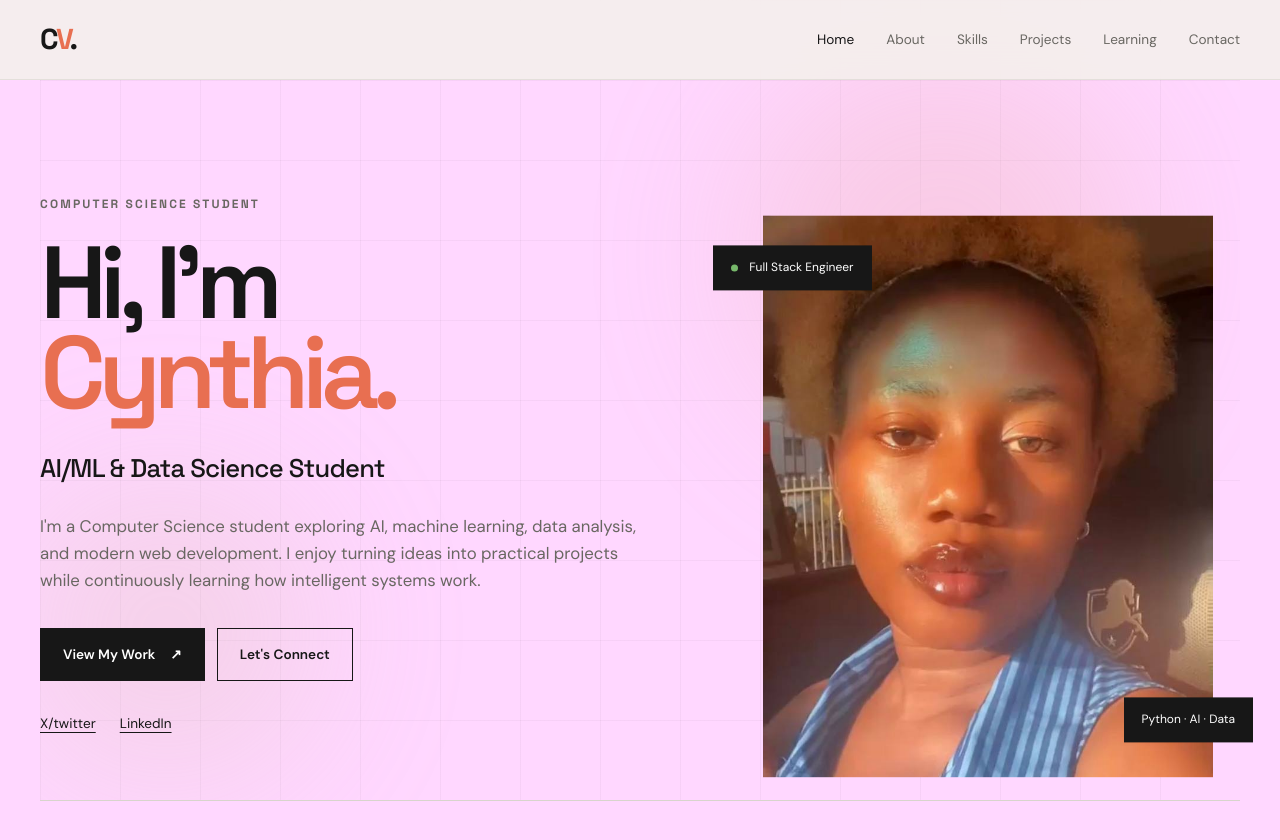
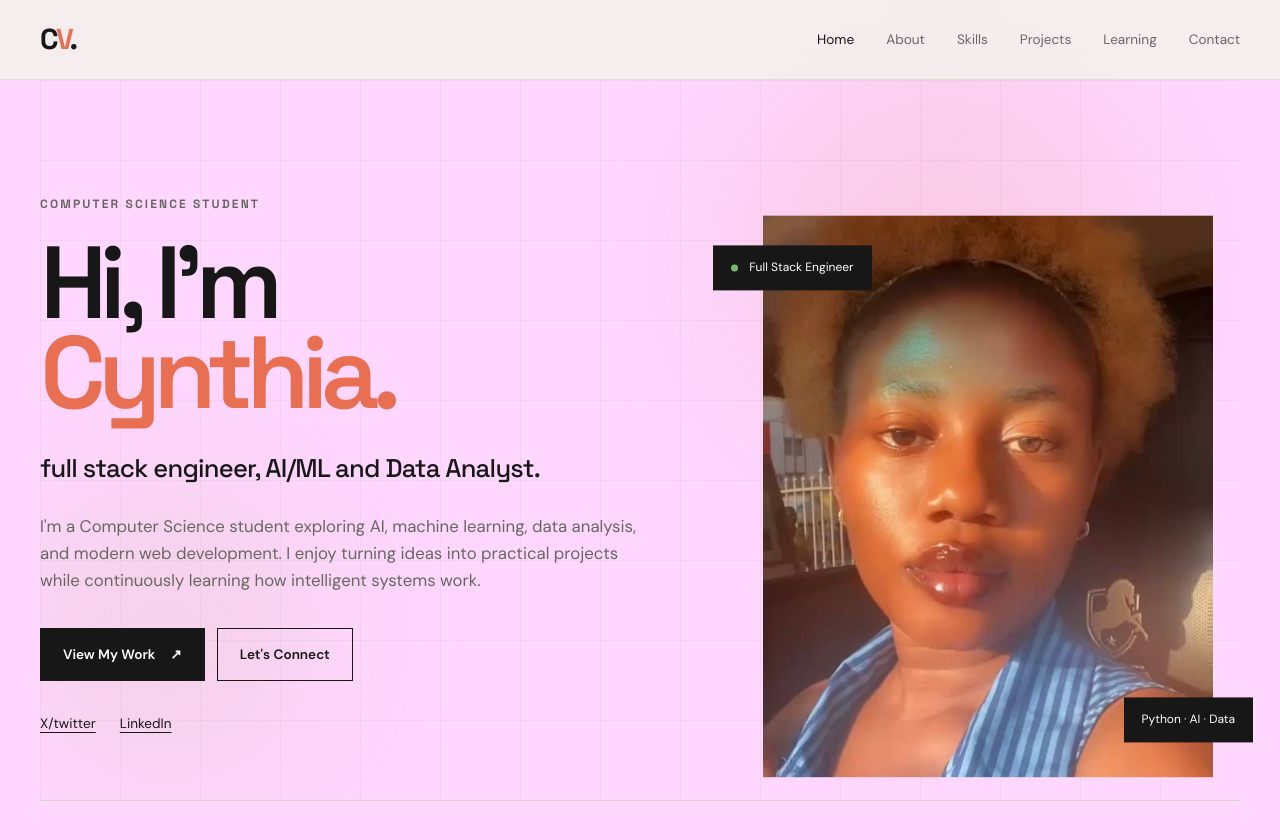
Before and after one commit to Coco20044/my-portfolio, a plain HTML site: page index.html in a window 1280 px wide. Shown: the top 840 px of the page. Drawn offline with nearby package versions, Linux system fonts and the light colour scheme.

Commit message:
commit chang

```diff
--- a/index.html
+++ b/index.html
@@ -63,7 +63,7 @@
                     </h1>
 
                     <h2 class="hero-role hero-item">
-                        AI/ML & Data Science Student
+                       full stack engineer, AI/ML and Data Analyst.
                     </h2>
 
                     <p class="hero-description hero-item">
```
